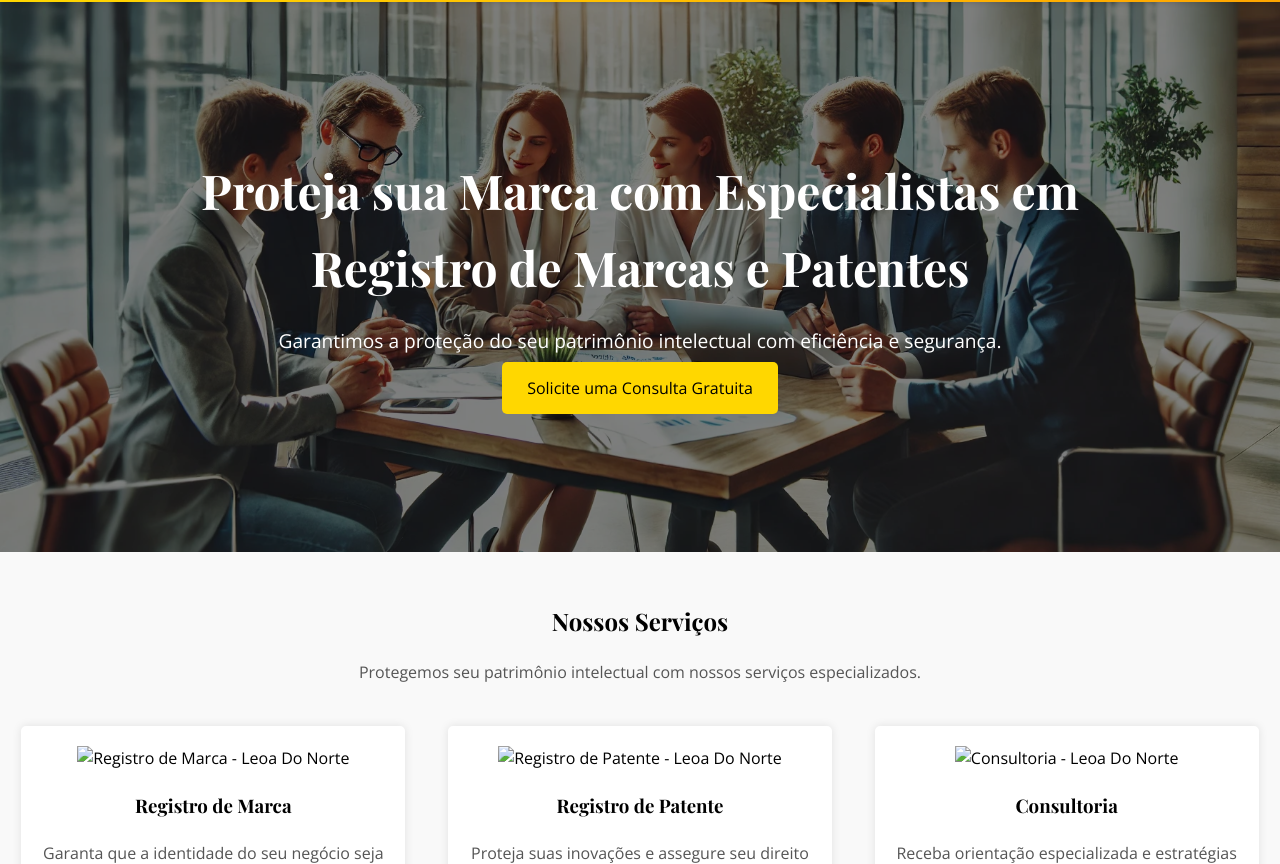
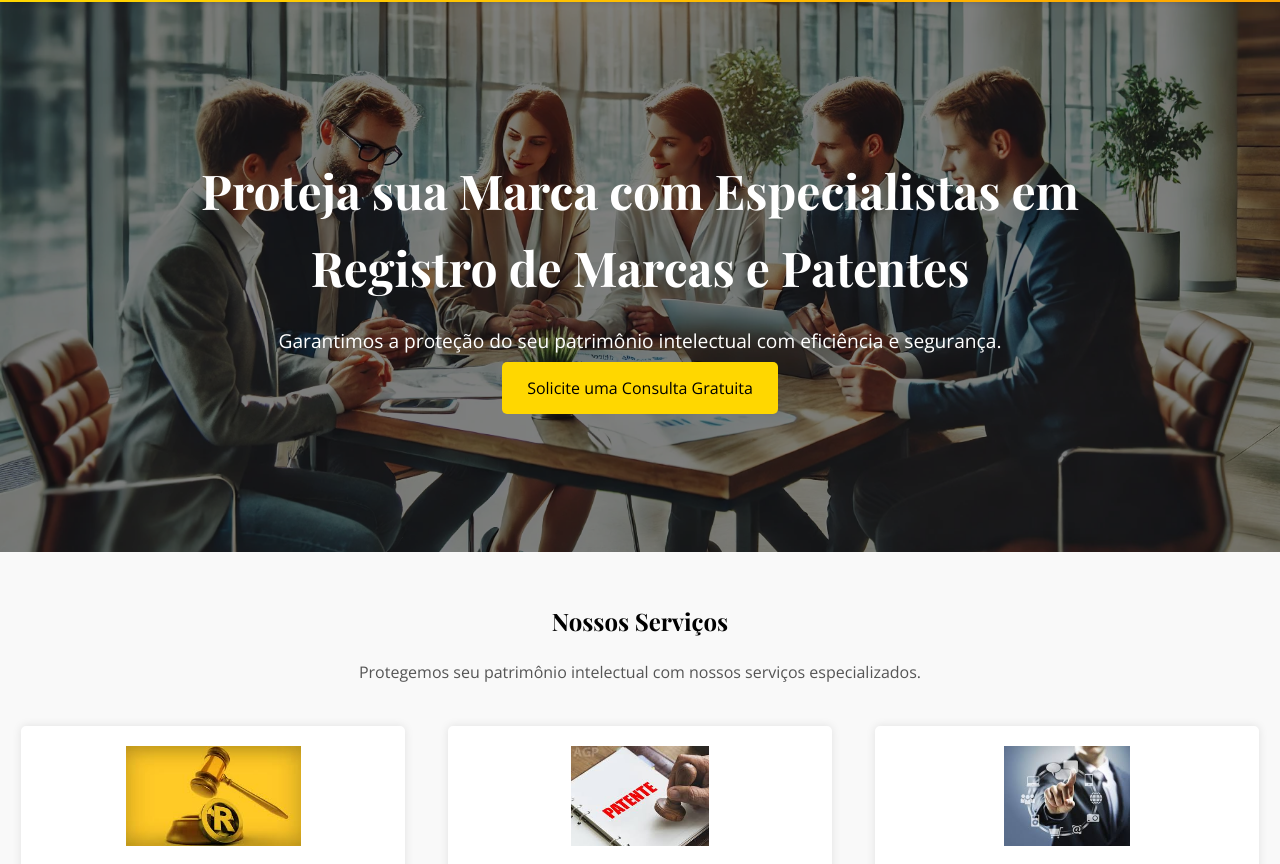
Before and after one commit to leoadonortemarcasepatentes/marcasepatentes, a plain HTML site: page index.html in a window 1280 px wide. Shown: the part 88-952 px from the top of the page. Drawn offline with nearby package versions, Linux system fonts and the light colour scheme.

Commit message:
Update index.html

```diff
--- a/index.html
+++ b/index.html
@@ -524,19 +524,19 @@
             <p>Protegemos seu patrimônio intelectual com nossos serviços especializados.</p>
             <div class="servicos-cards">
                 <div class="card">
-                    <img src="images/marca.webp" alt="Registro de Marca - Leoa Do Norte">
+                    <img src="images/marca.jfif" alt="Registro de Marca - Leoa Do Norte">
                     <h3>Registro de Marca</h3>
                     <p>Garanta que a identidade do seu negócio seja única e inconfundível. O registro de marca é um passo crucial para proteger sua marca contra concorrentes desleais, garantindo exclusividade e reconhecimento no mercado. Confie na nossa expertise para assegurar a integridade da sua marca.</p>
                     <a href="https://w.app/leodonorte" class="btn">Saiba Mais</a>
                 </div>
                 <div class="card">
-                    <img src="images/patente.webp" alt="Registro de Patente - Leoa Do Norte">
+                    <img src="images/patente.jfif" alt="Registro de Patente - Leoa Do Norte">
                     <h3>Registro de Patente</h3>
                     <p>Proteja suas inovações e assegure seu direito exclusivo sobre suas criações. Com o registro de patente, você impede que terceiros utilizem suas invenções sem autorização, consolidando a sua posição de vanguarda no setor. Nossa equipe está pronta para guiá-lo através deste processo complexo.</p>
                     <a href="https://w.app/leodonorte" class="btn">Saiba Mais</a>
                 </div>
                 <div class="card">
-                    <img src="images/consultor.webp" alt="Consultoria - Leoa Do Norte">
+                    <img src="images/consultor.jfif" alt="Consultoria - Leoa Do Norte">
                     <h3>Consultoria</h3>
                     <p>Receba orientação especializada e estratégias personalizadas para proteger e valorizar seu patrimônio intelectual. Nossa consultoria oferece um suporte abrangente, desde a concepção até a execução das suas ideias, garantindo que todos os aspectos legais estejam cobertos.</p>
                     <a href="https://w.app/leodonorte" class="btn">Saiba Mais</a>
```
